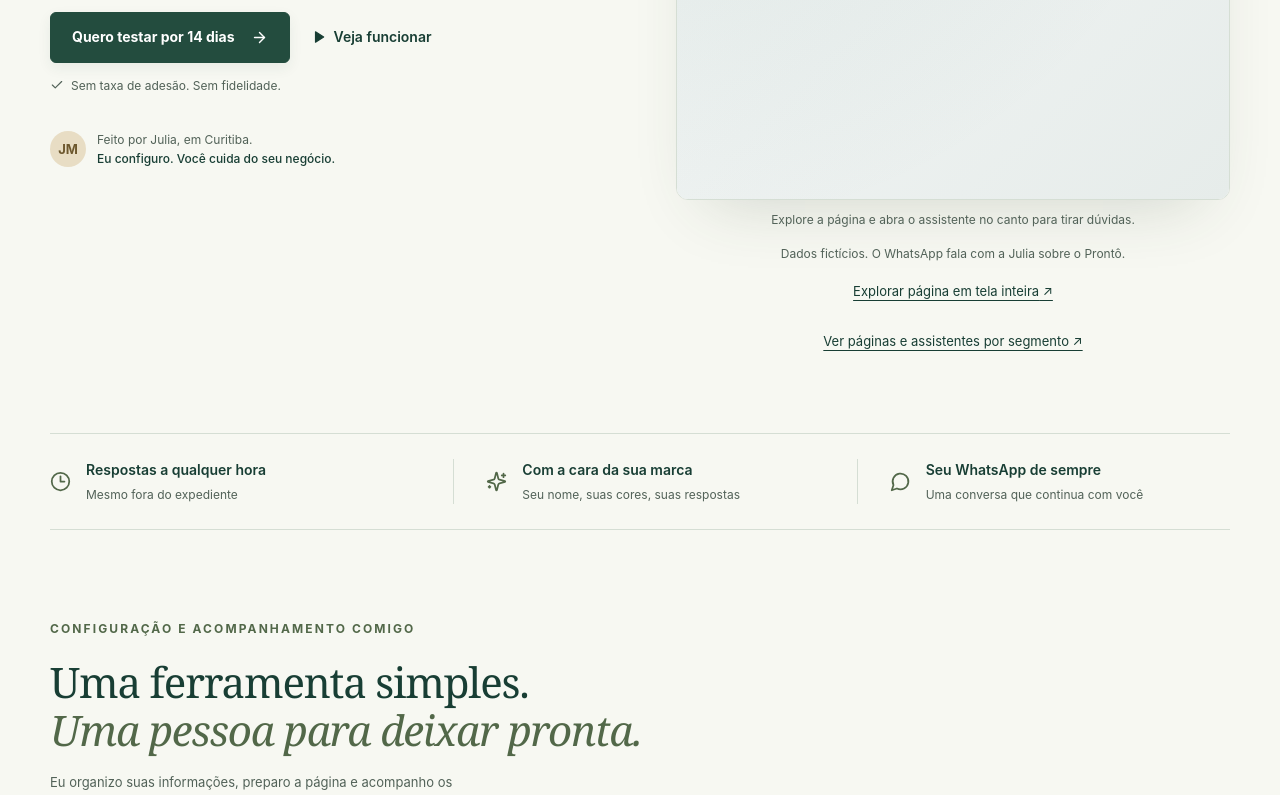
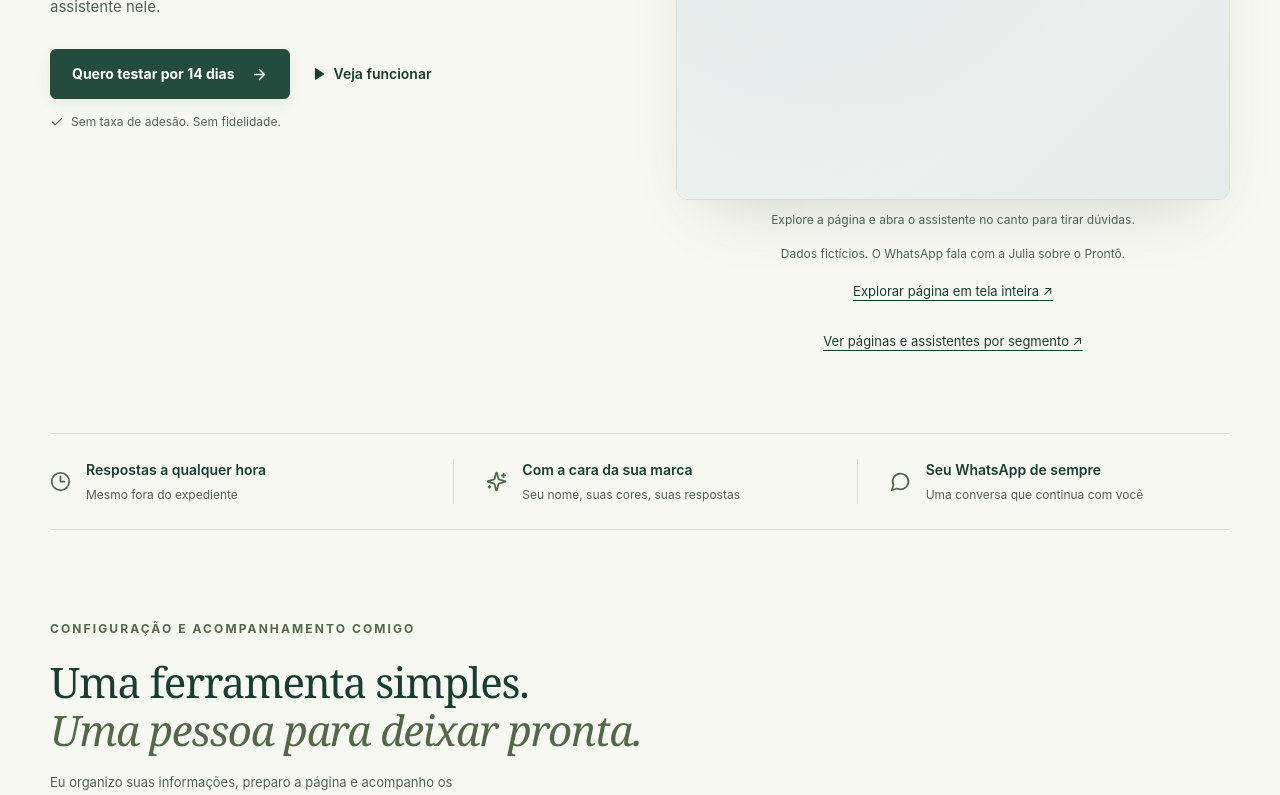
Before and after one commit to juhmartins-04/bot-assistente-virtual, a React (Vite) app: page / in a window 1280 px wide. Shown: the part 780-1575 px from the top of the page. Built offline with nearby package versions, Linux system fonts and the light colour scheme.

Commit message:
Remove assinatura pessoal da apresentação e do rodapé

```diff
--- a/src/Landing.jsx
+++ b/src/Landing.jsx
@@ -106,7 +106,6 @@ export default function Landing() {
               <a className="pr-play-link" href="#demonstracao"><Play size={14} fill="currentColor" aria-hidden="true" />Veja funcionar</a>
             </div>
             <p className="pr-micro"><Check size={14} aria-hidden="true" />Sem taxa de adesão. Sem fidelidade.</p>
-            <div className="pr-founder-note"><span className="pr-avatar">JM</span><p>Feito por Julia, em Curitiba.<br /><strong>Eu configuro. Você cuida do seu negócio.</strong></p></div>
           </div>
           <Demonstracao />
         </section>
@@ -178,7 +177,7 @@ export default function Landing() {
 
         <section className="pr-final-cta pr-container" aria-labelledby="titulo-teste"><div><p className="pr-eyebrow">PRONTÔ PARA O PRÓXIMO PASSO?</p><h2 id="titulo-teste">Seu atendimento<br />pode começar aqui.</h2><p>Me conte sobre o seu negócio. Eu te mostro como o Prontô pode ajudar.</p></div><div><BotaoContato /><p className="pr-cta-note">Configuração comigo. Teste no seu ritmo.</p></div></section>
       </main>
-      <footer className="pr-footer pr-container"><a href="/" className="pr-brand">Prontô<span className="pr-brand-dot">.</span></a><p>Atendimento digital simples.<br />Feito por Julia Martins · Curitiba</p><nav aria-label="Links do rodapé"><a href={CONTATO.instagram} target="_blank" rel="noopener noreferrer">Instagram</a><a href="/demo">Demonstração</a><a href="/privacidade">Privacidade</a>{OPERACAO_COMPLETA && <a href="/cliente">Área do cliente</a>}<a href="/painel">Acessar painel</a></nav></footer>
+      <footer className="pr-footer pr-container"><a href="/" className="pr-brand">Prontô<span className="pr-brand-dot">.</span></a><p>Atendimento digital simples.</p><nav aria-label="Links do rodapé"><a href={CONTATO.instagram} target="_blank" rel="noopener noreferrer">Instagram</a><a href="/demo">Demonstração</a><a href="/privacidade">Privacidade</a>{OPERACAO_COMPLETA && <a href="/cliente">Área do cliente</a>}<a href="/painel">Acessar painel</a></nav></footer>
     </div>
   )
 }
```
